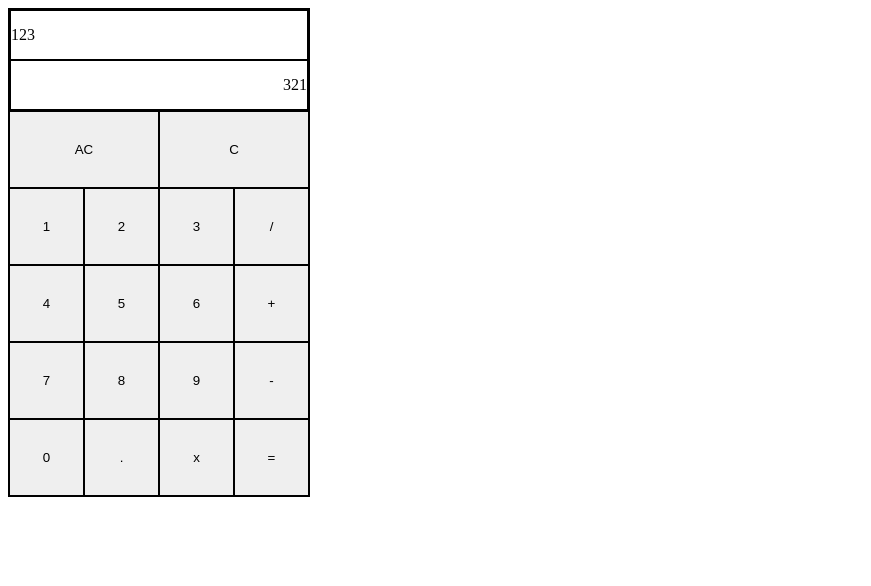
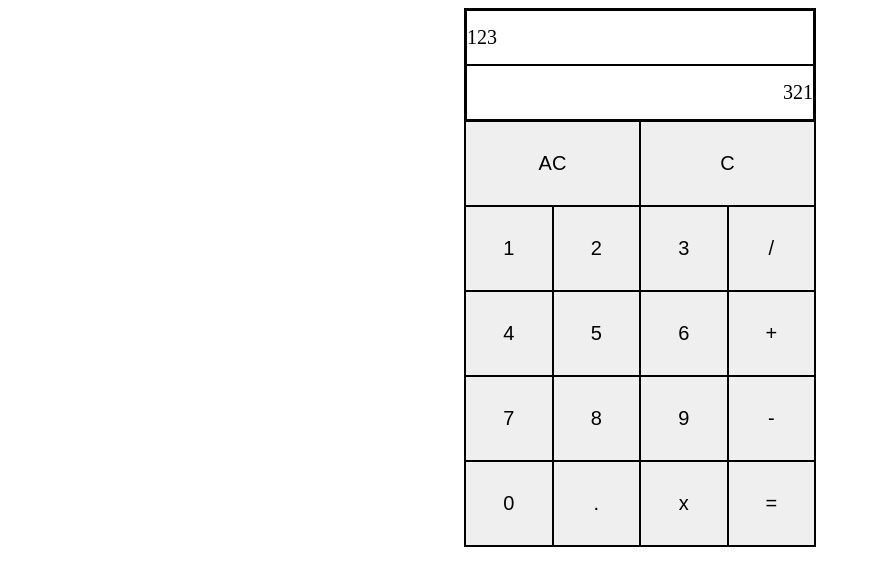
Before and after one commit to lutricuong/calculator, a plain HTML site: page index.html in a window 1280 px wide. Shown: the whole page, without its empty margins (0-871 px from the left). Drawn offline with Linux system fonts and the light colour scheme.

Commit message:
add fontsize css

```diff
--- a/style.css
+++ b/style.css
@@ -2,13 +2,15 @@
     display: flex;
     flex-direction: column;
     border: solid 1px black;
-    width: 300px;
+    width: 350px;
+    margin: auto;
 }
 
 .header {
     display: flex;
     flex-direction: column;
     border: solid 1px black;
+    font-size: 20px;
 }
 
 .display {
@@ -30,4 +32,5 @@ button {
     flex: 1;
     text-align: center;
     padding: 30px 0 30px 0;
+    font-size: 20px;
 }
```
